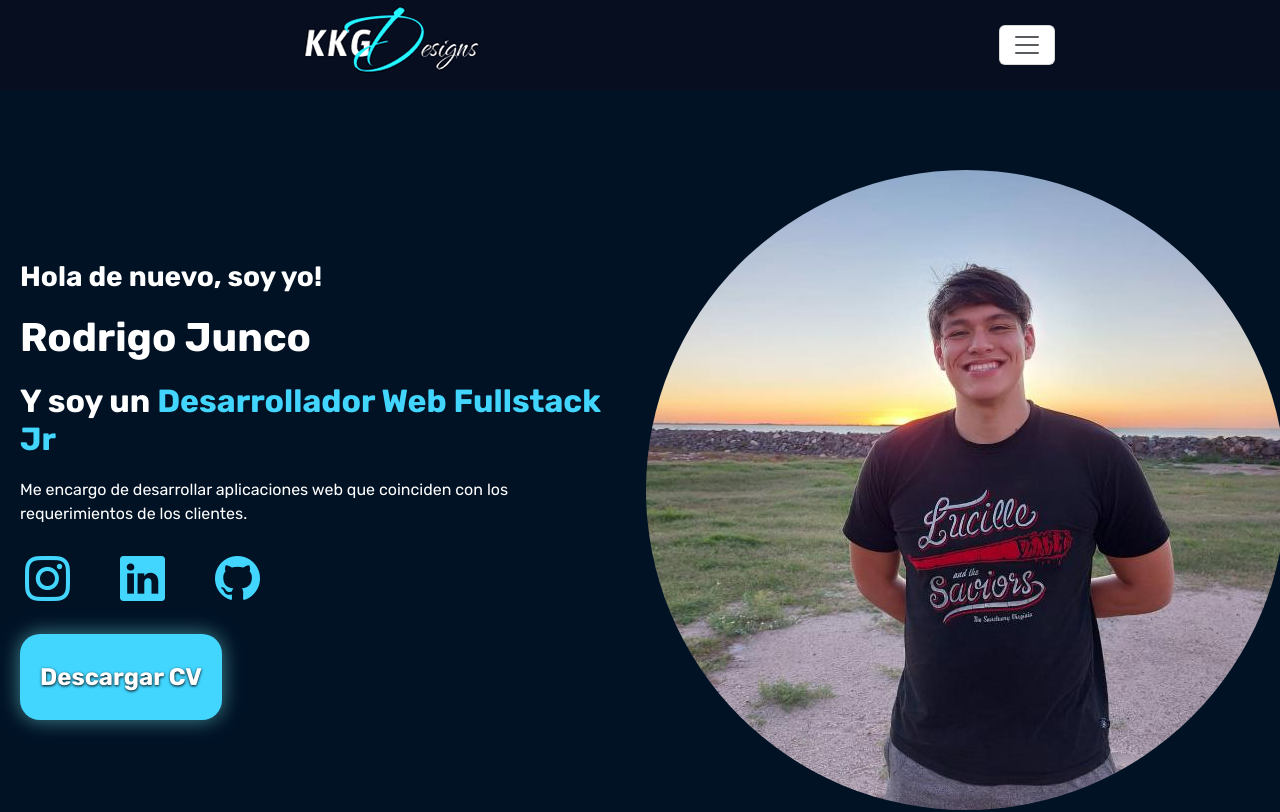
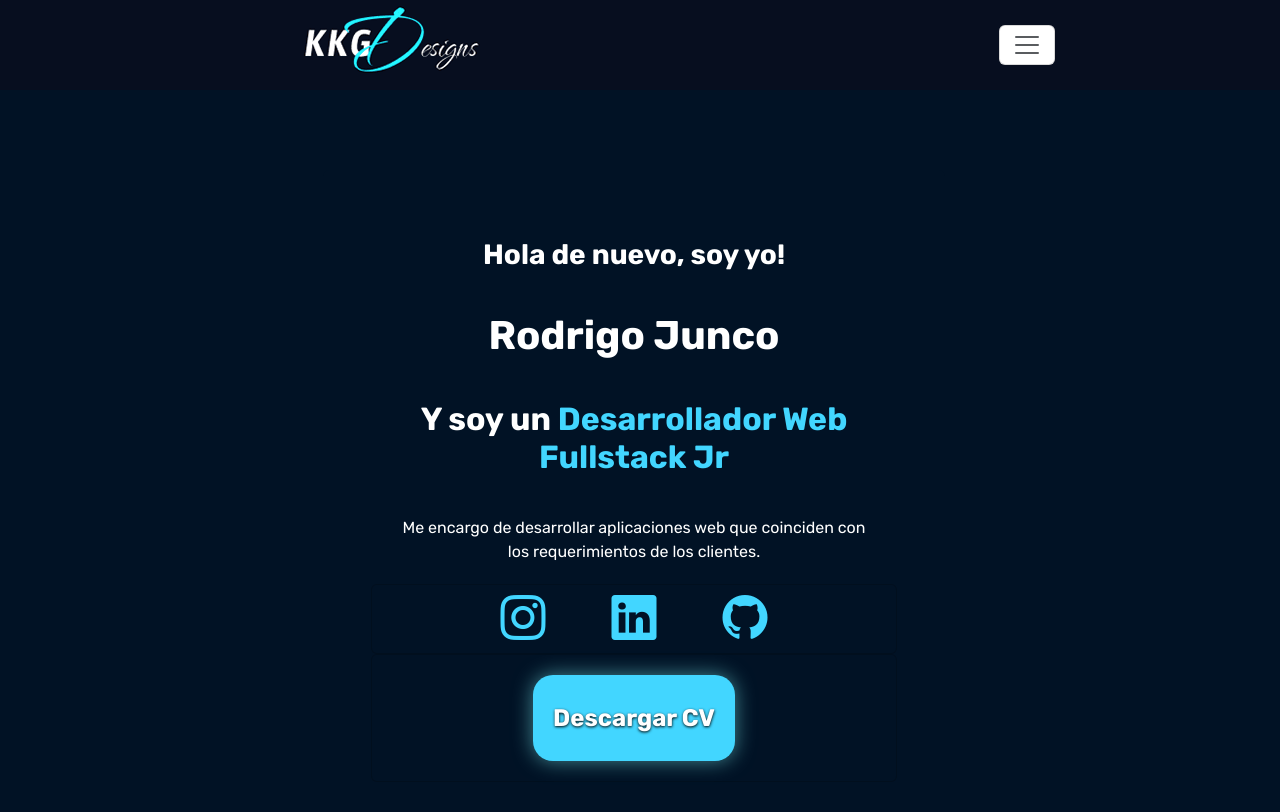
Before and after one commit to RPJunco/my-portfolio-react, a React (Vite) app: page / in a window 1280 px wide. Shown: the top 812 px of the page. Built offline with nearby package versions, Linux system fonts and the light colour scheme.

Commit message:
Se añadio una funcionalidad para manejar la posicion del boton en el componente 'Hero'

```diff
--- a/src/Component/Main/Secciones/Hero/Hero.jsx
+++ b/src/Component/Main/Secciones/Hero/Hero.jsx
@@ -1,7 +1,31 @@
 import Btn from '../../../Btn/Btn.jsx';
-import { Container, Row, Col } from 'react-bootstrap';
+import { Container, Row, Col, Image, Card } from 'react-bootstrap';
+import { useState, useEffect } from 'react';
 
 const Hero = () => {
+
+    const[btnPosition, setBtnPosition] = useState('center');
+
+    useEffect(() => {
+        const manejarTamanio = () => {
+            const ancho = window.innerWidth;
+            console.log(ancho);
+            if (ancho >= 1400){
+                setBtnPosition('start');
+            }else{
+                setBtnPosition('center');
+            }
+        };
+
+        manejarTamanio();
+
+        window.addEventListener('resize', manejarTamanio);
+
+        return () => {
+            window.removeEventListener('resize', manejarTamanio);
+        };
+    }, []);
+
     return (
         <Container
         fluid
@@ -10,30 +34,37 @@ const Hero = () => {
         style={{ padding:'170px 0px' }}
         >
             <Row className='justify-content-center align-items-center mb-5'>
-                <Col lg={6} md={12}>
-                    <div className="hero-section-info">
-                        <div className="text-start">
-                            <h3>Hola de nuevo, soy yo!</h3>
-                            <h1>Rodrigo Junco</h1>
-                            <h2>Y soy un <span>Desarrollador Web Fullstack Jr</span></h2>
-                            <p>Me encargo de desarrollar aplicaciones web que coinciden con los requerimientos de los clientes.</p>
-                        </div>
-                        <div className="hero-iconos-contenedor text-start">
-                            <a href="https://www.instagram.com/rodrigojunco.23/" target="_blank">
+                <Col lg={6} md={12} className='mb-5'>
+                    <Card
+                    className='p-5 text-xxl-start text-center' border='0' style={{ backgroundColor: '#011225' }}
+                    >
+                        <h3>Hola de nuevo, soy yo!</h3>
+                        <h1>Rodrigo Junco</h1>
+                        <h2>Y soy un <span>Desarrollador Web Fullstack Jr</span></h2>
+                        <Card.Text className='text-xxl-start text-center'>
+                            Me encargo de desarrollar aplicaciones web que coinciden con los requerimientos de los clientes.
+                        </Card.Text>
+                        <Card
+                        className='hero-iconos-contenedor d-flex justify-content-xxl-start align-items-xxl-start justify-content-center align-items-center flex-row'
+                        style={{ backgroundColor: '#011225' }}
+                        >
+                            <Card.Link href="https://www.instagram.com/rodrigojunco.23/" target="_blank">
                                 <i className="bi bi-instagram"></i>
-                            </a>
-                            <a href="https://www.linkedin.com/in/rodrigojuncodev/" target="_blank">
+                            </Card.Link>
+                            <Card.Link href="https://www.linkedin.com/in/rodrigojuncodev/" target="_blank">
                                 <i className="bi bi-linkedin"></i>
-                            </a>
-                            <a href="https://github.com/RPJunco" target="_blank">
+                            </Card.Link>
+                            <Card.Link href="https://github.com/RPJunco" target="_blank">
                                 <i className="bi bi-github"></i>
-                            </a>
-                        </div>
-                        <Btn contenido="Descargar CV" width="50%" position='start'/>
-                    </div>
+                            </Card.Link>
+                        </Card>
+                        <Card style={{ backgroundColor: '#011225' }}>
+                            <Btn contenido="Descargar CV" width="50%" position={btnPosition}/>
+                        </Card>
+                    </Card>
                 </Col>
-                <Col lg={6} md={12} className='text-center'>
-                    <img src="./img/rodrigo-junco.jpg" alt="foto-perfil" className="foto-contenedor rounded-circle" />
+                <Col lg={6} md={12} className='text-center d-xxl-block d-none'>
+                    <Image src="./img/rodrigo-junco.jpg" alt="foto-perfil" style={{ boxShadow: '0 0 40px rgb(134, 255, 255, 0.9' }} roundedCircle fluid width='70%'/>
                 </Col>
             </Row>
         </Container>
```
